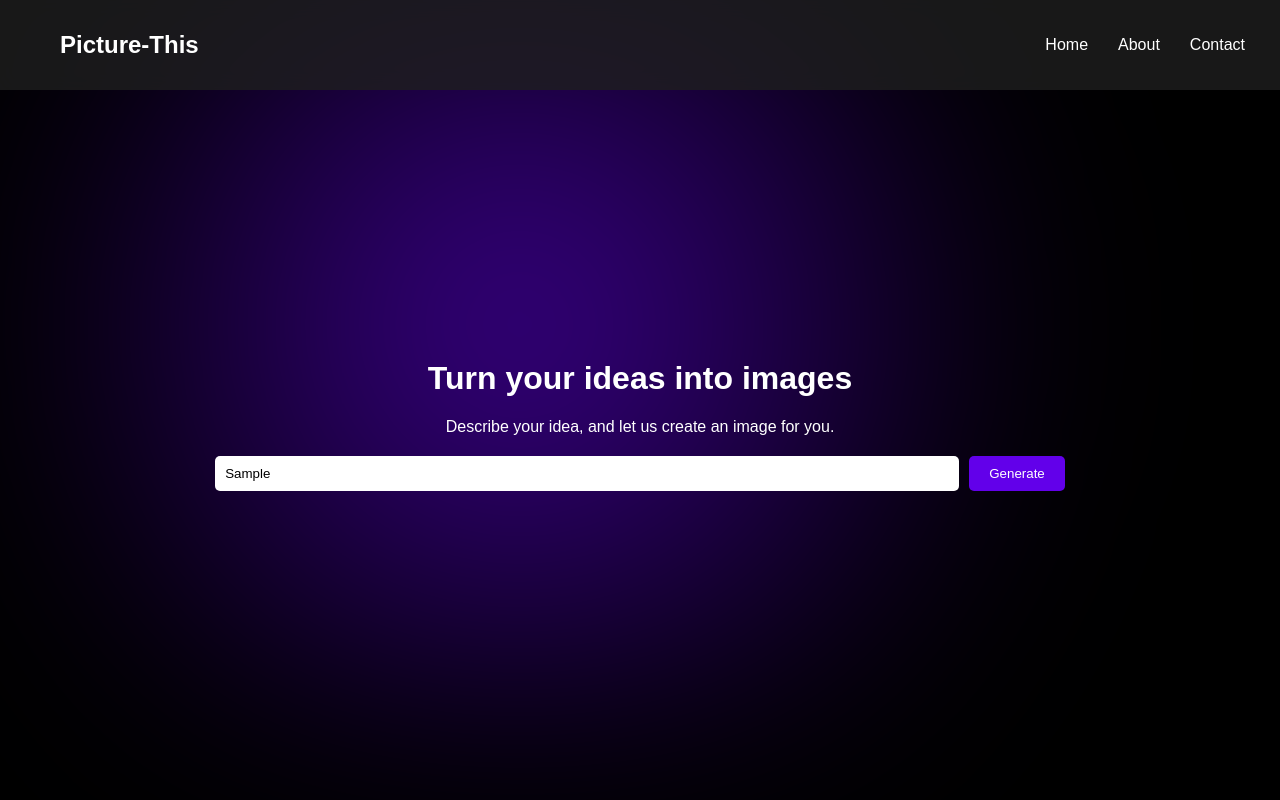
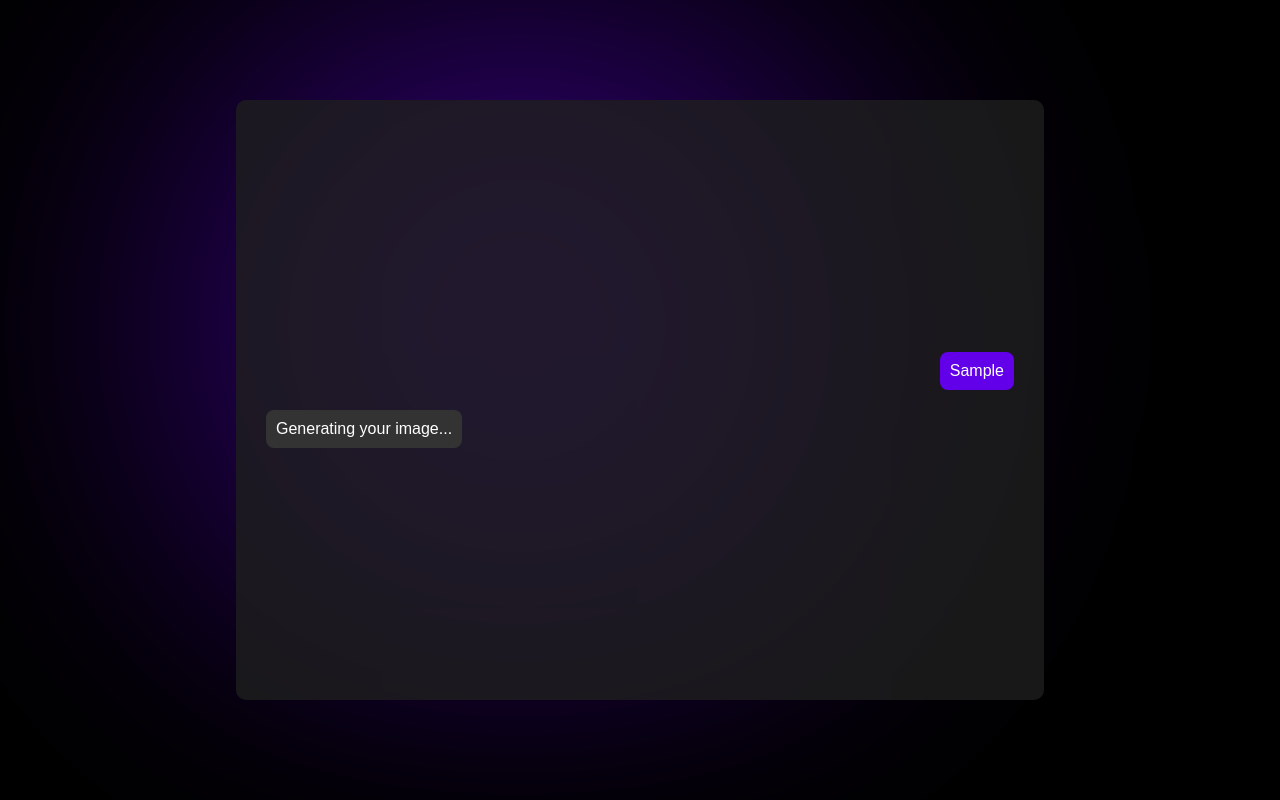
Before and after one commit to Vibhav-Sharma/Picture-This, a plain HTML site: page index.htm in a window 1280 px wide. Both pictures are taken after typing "Sample" into the empty fields and a click on the button "Generate". Drawn offline with Linux system fonts and the light colour scheme.

Commit message:
changed the UI to chat mode

```diff
--- a/index.htm
+++ b/index.htm
@@ -1,27 +1,22 @@
 <html>
 <head>
-    <title>Picture-This</title>
+    <title>Picture This - AI Image Generator</title>
     <link rel="stylesheet" href="styles.css">
 </head>
 <body>
     <div class="animated-bg"></div>
-    <header>
-        <nav>
-            <div class="logo">Picture-This</div>
-            <ul>
-                <li><a href="#">Home</a></li>
-                <li><a href="#">About</a></li>
-                <li><a href="#">Contact</a></li>
-            </ul>
-        </nav>
-    </header>
-    <main>
-        <h1>Turn your ideas into images</h1>
-        <p>Describe your idea, and let us create an image for you.</p>
-        <div class="input-container">
-            <input type="text" placeholder="Enter your prompt here...">
-            <button>Generate</button>
+    <div class="container">
+        <div class="input-container" id="inputBox">
+            <input type="text" id="userPrompt" placeholder="Enter your prompt here...">
+            <button onclick="startChat()">Generate</button>
         </div>
-    </main>
+        <div class="chat-container" id="chatBox"></div>
+        <div class="chat-input-container" id="chatInputBox" style="display: none;">
+            <input type="text" id="chatInput" placeholder="Enter modifications...">
+            <button onclick="modifyImage()">Submit</button>
+        </div>
+    </div>
+
+    <script src="script.js"></script>
 </body>
 </html>
--- /dev/null
+++ b/script.js
@@ -0,0 +1,49 @@
+document.getElementById("userPrompt").addEventListener("keypress", function(event) {
+    if (event.key === "Enter") {
+        event.preventDefault();
+        startChat();
+    }
+});
+
+document.getElementById("chatInput").addEventListener("keypress", function(event) {
+    if (event.key === "Enter") {
+        event.preventDefault();
+        modifyImage();
+    }
+});
+
+function startChat() {
+    let userInput = document.getElementById("userPrompt").value;
+    if (userInput.trim() === "") return;
+
+    document.getElementById("inputBox").style.display = "none";
+    let chatBox = document.getElementById("chatBox");
+    chatBox.style.display = "flex";
+
+    chatBox.innerHTML += `<div class='message user-message'>${userInput}</div>`;
+    document.getElementById("userPrompt").value = "";
+
+    setTimeout(() => {
+        chatBox.innerHTML += `<div class='message ai-message'>Generating your image...</div>`;
+        setTimeout(() => {
+            chatBox.innerHTML += `<div class='message ai-message'>Image generated! Do you want to make any changes?</div>`;
+            document.getElementById("chatInputBox").style.display = "flex";
+        }, 2000);
+    }, 1000);
+}
+
+function modifyImage() {
+    let modificationInput = document.getElementById("chatInput").value;
+    if (modificationInput.trim() === "") return;
+
+    let chatBox = document.getElementById("chatBox");
+    chatBox.innerHTML += `<div class='message user-message'>${modificationInput}</div>`;
+    document.getElementById("chatInput").value = "";
+
+    setTimeout(() => {
+        chatBox.innerHTML += `<div class='message ai-message'>Applying modifications...</div>`;
+        setTimeout(() => {
+            chatBox.innerHTML += `<div class='message ai-message'>Modifications applied! Do you want to make more changes?</div>`;
+        }, 2000);
+    }, 1000);
+}
--- a/styles.css
+++ b/styles.css
@@ -23,85 +23,64 @@ body {
 }
 
 @keyframes moveBackground {
-    0% {
-        transform: translate(-20%, -20%);
-    }
-    50% {
-        transform: translate(20%, 20%);
-    }
-    100% {
-        transform: translate(-20%, -20%);
-    }
+    0% { transform: translate(-20%, -20%); }
+    50% { transform: translate(20%, 20%); }
+    100% { transform: translate(-20%, -20%); }
 }
 
-header {
+.container { position: relative; z-index: 2; }
+
+.input-container, .chat-container { display: flex; justify-content: center; margin-top: 20px; }
+
+.chat-container {
+    display: none;
+    flex-direction: column;
+    width: 60%;
+    margin: auto;
+    height: 70vh;
     background: rgba(30, 30, 30, 0.8);
+    border-radius: 10px;
     padding: 20px;
-    position: fixed;
-    width: 100%;
-    top: 0;
-    backdrop-filter: blur(10px);
-    z-index: 2;
+    overflow-y: auto;
 }
 
-nav {
-    display: flex;
-    justify-content: space-between;
-    align-items: center;
-    max-width: 1200px;
-    margin: 0 auto;
+.message {
+    padding: 10px;
+    margin: 10px;
+    border-radius: 8px;
+    max-width: 80%;
 }
 
-.logo {
-    font-size: 24px;
-    font-weight: bold;
+.user-message {
+    background: #6200ea;
+    align-self: flex-end;
 }
 
-ul {
-    list-style: none;
-    padding: 0;
-    display: flex;
+.ai-message {
+    background: #333;
+    align-self: flex-start;
 }
 
-ul li {
-    margin: 0 15px;
-}
-
-ul li a {
-    color: #fff;
-    text-decoration: none;
-}
-
-main {
-    padding: 80px 20px 50px;
-    position: relative;
-    z-index: 2;
-}
-
-.input-container {
-    display: flex;
-    justify-content: center;
-    margin-top: 20px;
-}
-
-input {
+input, button {
     padding: 10px;
-    width: 60%;
     border: none;
     border-radius: 5px;
     outline: none;
 }
 
+input { width: 60%; }
+
 button {
-    padding: 10px 20px;
     margin-left: 10px;
-    border: none;
-    border-radius: 5px;
     background: #6200ea;
     color: #fff;
     cursor: pointer;
 }
 
-button:hover {
-    background: #3700b3;
+button:hover { background: #3700b3; }
+
+.chat-input-container {
+    display: flex;
+    justify-content: center;
+    margin-top: 10px;
 }
```
